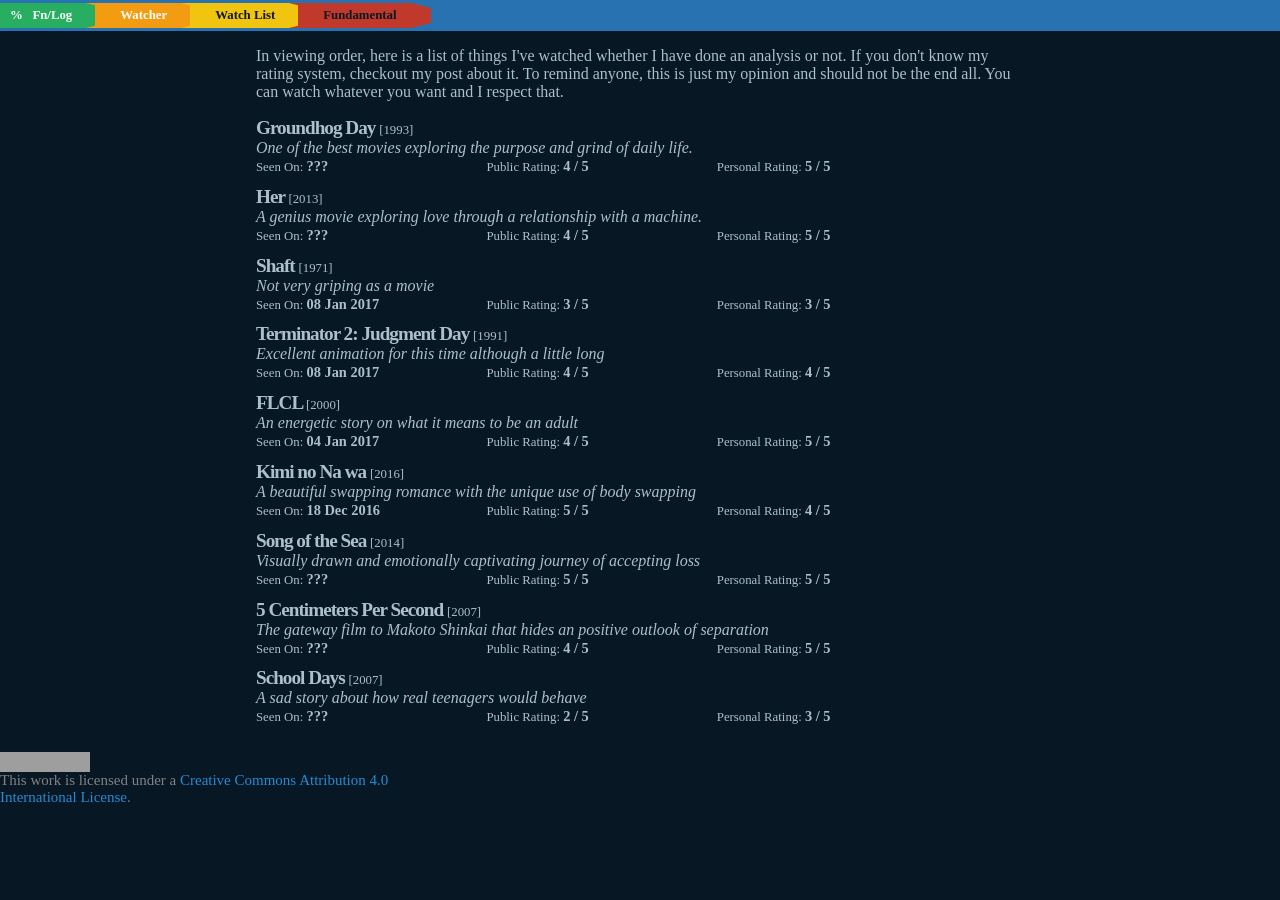
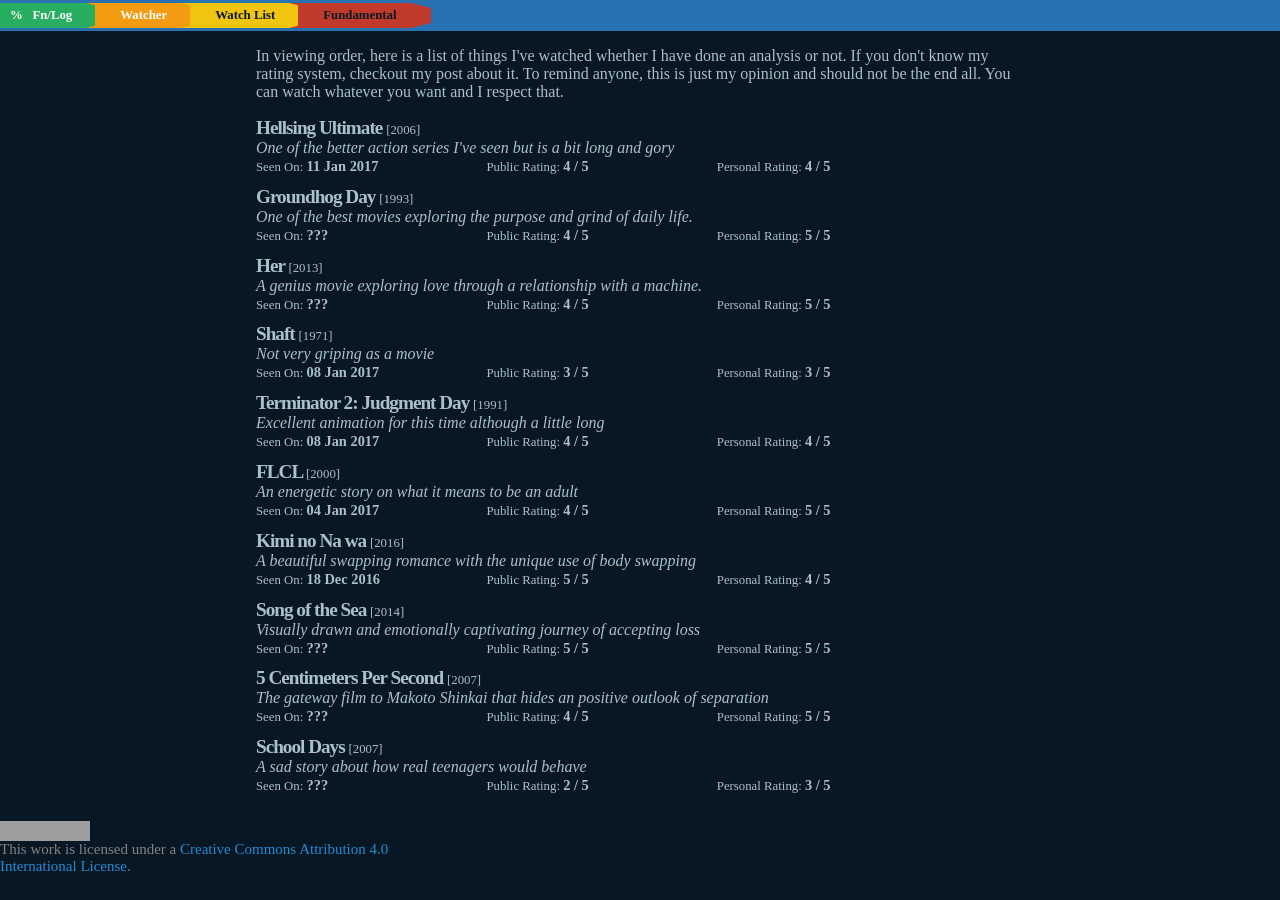
Before and after one commit to FrancisMurillo/FrancisMurillo.github.io, a Jekyll site: the page built from watcher/watch-list.html, in a window 1280 px wide. Built offline with Jekyll 4.4.1, drawn with Linux system fonts in a browser that asks for light colours; grey boxes are pictures that could not be loaded.

Commit message:
Removing excess file

```diff
--- a/_data/official-watch-list.yaml
+++ b/_data/official-watch-list.yaml
@@ -1,3 +1,10 @@
+- title: "Hellsing Ultimate"
+  year: "2006"
+  public-rating: "4 / 5"
+  personal-rating: "4 / 5"
+  date: "2017-01-11"
+  quick-word: "One of the better action series I've seen but is a bit long and gory"
+  link: ""
 - title: "Groundhog Day"
   year: "1993"
   public-rating: "4 / 5"
```
Also changed, not shown: hacker/_posts/2016-12-25-Hello Other Blog.html (deleted).
